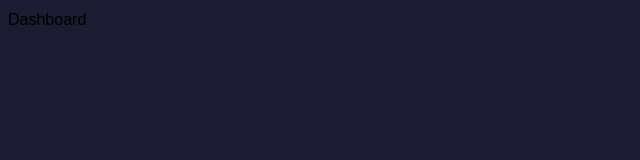
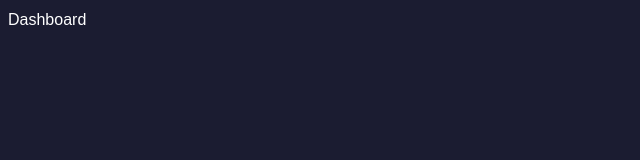
Before and after one commit to Ovtt17/academic-system-ui, a React (Vite) app: page / in a window 1280 px wide. Shown: the top 160 px of the page, without its empty margins (0-640 px from the left). Built offline with nearby package versions, Linux system fonts and the light colour scheme.

Commit message:
feat: add light text color variables and apply to body and headings

```diff
--- a/src/index.css
+++ b/src/index.css
@@ -9,8 +9,11 @@
   -webkit-font-smoothing: antialiased;
   -moz-osx-font-smoothing: grayscale;
   --tw-bg-body: #1B1C31;
+  --tw-bg-deep-navy: #0D0E23;
   --tw-bg-card: #2C2D4C;
   --tw-bg-midnight-black: #0b0e14;
+  --tw-text-light: #FFFFFF;
+  --tw-text-muted: #CCCCCC;
 }
 
 * {
@@ -21,6 +24,11 @@
 
 body {
   background-color: var(--tw-bg-body);
+  color: var(--tw-text-light);
+}
+
+h1, h2, h3, h4, h5, h6, p, a, span {
+  color: var(--tw-text-light);
 }
 
 
--- a/tailwind.config.js
+++ b/tailwind.config.js
@@ -10,7 +10,8 @@ export default {
         body: '#1B1C31',
         card: '#1E2139',
         'midnight-black': '#0b0e14',
-        'create-button': '#61DAFA'
+        'create-button': '#61DAFA',
+        'deep-navy': '#0D0E23'
       },
       boxShadowColor: {
         'create-button': '#61DAFA80'
```
